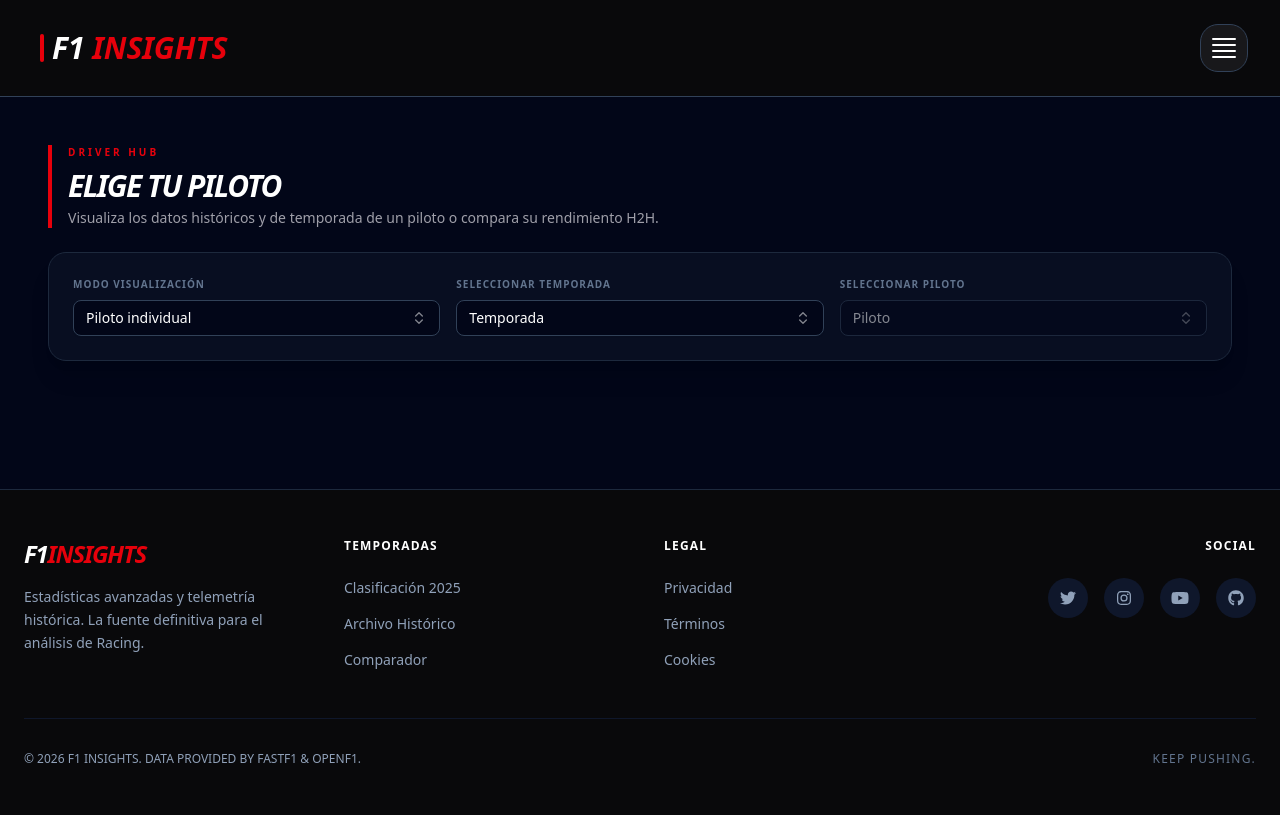
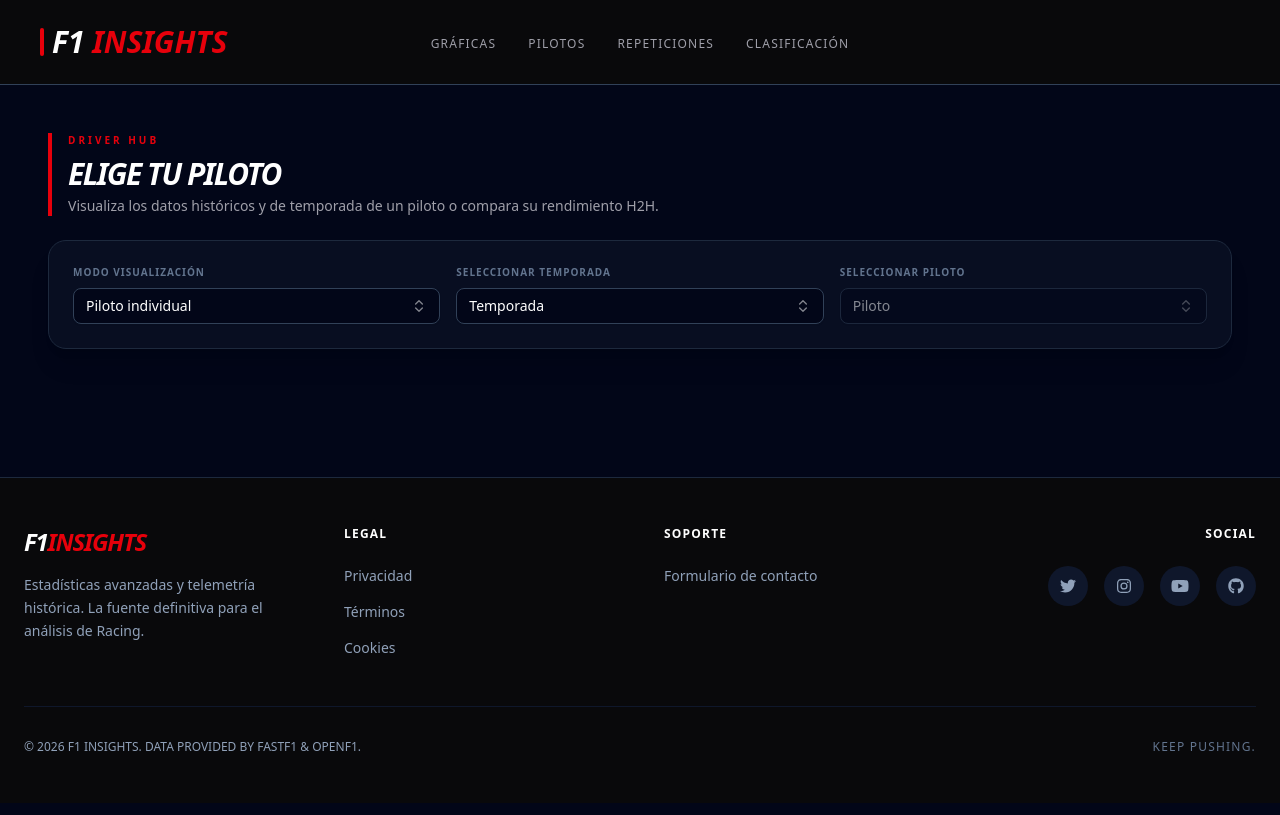
Before and after one commit to Alberto-jhen/f1-python, a React (Vite) app in the folder f1_project/frontend/f1-stats/: page /drivers in a window 1280 px wide. Built offline with nearby package versions, Linux system fonts and the light colour scheme; what @midudev/tailwind-animations, @sgratzl/chartjs-chart-boxplot would draw is missing.

Commit message:
Refactor: Header
Elimininated hamburger menu (mobile menu) and moved the pages links to the middle with renewed style.
Refactored and isolated the Links component.
Made changes in the Footer contact form now accesible from there.

```diff
--- a/f1_project/frontend/f1-stats/src/App.jsx
+++ b/f1_project/frontend/f1-stats/src/App.jsx
@@ -11,7 +11,7 @@ function App() {
     return (
         <Routes>
             <Route path="/" element={<Layout headerVariant="dynamic"> <Login /> </Layout>}/>
-            <Route path="/form" element={<Form />}/>
+            <Route path="/form" element={<Layout> <Form /> </Layout>}/>
             <Route path="/graphics" element={<Layout> <GraphicsDashboard /> </Layout>}/>
             <Route path="/drivers" element={<Layout> <Drivers /> </Layout>}/>
             <Route path="/replays" element={<Layout> <Replays /> </Layout>} />
--- a/f1_project/frontend/f1-stats/src/components/Layout/Footer.jsx
+++ b/f1_project/frontend/f1-stats/src/components/Layout/Footer.jsx
@@ -1,6 +1,7 @@
 import React from 'react';
 import { FontAwesomeIcon } from '@fortawesome/react-fontawesome';
 import { faTwitter, faInstagram, faYoutube, faGithub } from '@fortawesome/free-brands-svg-icons';
+import { Link } from 'react-router-dom';
 
 export const Footer = () => {
     return (
@@ -20,22 +21,21 @@ export const Footer = () => {
                         </p>
                     </div>
 
-                    {/* Links - Usamos un hover en Cyan o Amber para el contraste */}
-                    <div>
-                        <h4 className="text-white font-bold uppercase text-xs tracking-widest mb-6">Temporadas</h4>
-                        <ul className="space-y-4 text-sm">
-                            <li><a href="#" className="hover:text-cyan-400 transition-colors">Clasificación 2025</a></li>
-                            <li><a href="#" className="hover:text-cyan-400 transition-colors">Archivo Histórico</a></li>
-                            <li><a href="#" className="hover:text-cyan-400 transition-colors">Comparador</a></li>
-                        </ul>
-                    </div>
-
                     <div>
                         <h4 className="text-white font-bold uppercase text-xs tracking-widest mb-6">Legal</h4>
                         <ul className="space-y-4 text-sm">
                             <li><a href="#" className="hover:text-cyan-400 transition-colors">Privacidad</a></li>
                             <li><a href="#" className="hover:text-cyan-400 transition-colors">Términos</a></li>
                             <li><a href="#" className="hover:text-cyan-400 transition-colors">Cookies</a></li>
+                        </ul>
+                    </div>
+
+                    <div>
+                        <h4 className="text-white font-bold uppercase text-xs tracking-widest mb-6">Soporte</h4>
+                        <ul className="space-y-4 text-sm">
+                            <Link to="/form">
+                                <li><p className="hover:text-cyan-400 transition-colors">Formulario de contacto</p></li>
+                            </Link>
                         </ul>
                     </div>
 
--- a/f1_project/frontend/f1-stats/src/components/Layout/Header.jsx
+++ b/f1_project/frontend/f1-stats/src/components/Layout/Header.jsx
@@ -1,5 +1,6 @@
 import { useState, useEffect } from 'react';
-import basicIcons from '../../assets/basicIcons.svg';
+import { Link } from 'react-router-dom';
+import { Links } from './Links';
 
 export const Header = ({ variant = "solid" }) => {
     const [isScrolled, setIsScrolled] = useState(false);
@@ -22,103 +23,21 @@ export const Header = ({ variant = "solid" }) => {
             style={{ isolation: 'auto' }}
             className={`flex z-50 justify-between items-center px-8 transition-all duration-500 border-b ${headerStyles}`}
         >
-            <div className='flex flex-row items-center align-baseline'>
+            <div className='flex flex-row items-center align-baseline z-10'>
                 <div className='h-7 rounded-md w-1 bg-red-600 mx-2' />
                 <h1 className="text-red-600 font-black italic text-3xl select-none">
-                    <span className='text-white'>F1</span> INSIGHTS
+                    <Link to="/">
+                        <span className='text-white'>F1</span> INSIGHTS
+                    </Link>
                 </h1>
             </div>
 
-            <div className="hover:opacity-90 transition-opacity">
-                <MobileMenu />
+            <nav className="absolute left-1/2 transform -translate-x-1/2 hidden md:block">
+                <Links />
+            </nav>
+
+            <div className="w-30 z-10">
             </div>
         </header>
     );
 };
-
-export const MobileMenu = () => {
-    const [isOpen, setIsOpen] = useState(false);
-    const toggle = () => setIsOpen(!isOpen);
-
-    useEffect(() => {
-        if (isOpen) {
-            document.body.style.overflow = 'hidden';
-        } else {
-            document.body.style.overflow = 'unset';
-        }
-    }, [isOpen]);
-
-    return (
-        <>
-            <div className='h-12 w-12 bg-zinc-900 rounded-2xl border border-slate-700 flex items-center justify-center hover:scale-110 transition-transform active:scale-95'>
-                <button onClick={toggle} className="w-full h-full flex items-center justify-center cursor-pointer">
-                    <img src={basicIcons} alt="Abrir menú" className="w-8 h-8" style={{ filter: 'brightness(0) invert(1)' }} />
-                </button>
-            </div>
-
-            <div
-                className={`fixed inset-0 bg-black/70 backdrop-blur-sm transition-opacity duration-300 ${
-                    isOpen ? 'opacity-100 z-9998' : 'opacity-0 pointer-events-none'}`}
-                onClick={toggle}
-            />
-
-            <aside
-                className={`fixed top-0 right-0 h-screen w-full sm:w-80 bg-slate-900 border-l border-slate-800 p-10 transform transition-transform duration-500 ease-in-out ${
-                    isOpen ? 'translate-x-0 z-9999' : 'translate-x-full z-9999'}`}
-            >
-                <div className="flex justify-end mb-12">
-                    <button onClick={toggle} className="text-white hover:text-red-600 transition-colors text-2xl cursor-pointer">✕</button>
-                </div>
-
-                <nav className="flex flex-col gap-8">
-                    <h2 className="text-slate-500 text-xs font-bold uppercase tracking-[0.3em] mb-4">Navegación</h2>
-                    <Link />
-                </nav>
-            </aside>
-        </>
-    );
-};
-
-const Link = () => {
-    const aStyle = "text-white text-3xl font-black italic uppercase tracking-tighter group-hover:text-red-600 transition-all inline-block group-hover:translate-x-2"
-    return (
-        <ul className="flex flex-col gap-6">
-            <li className='group'>
-                <div className='flex flex-row gap-1 items-center align-baseline'>
-                    <div className='w-0 h-1 bg-red-600 rounded-md opacity-0 transition-all duration-500 ease-in-out group-hover:w-8 group-hover:opacity-100'></div>
-                    <a href="/" className={aStyle}>Inicio</a>
-                </div>
-            </li>
-            <li className='group'>
-                <div className='flex flex-row gap-1 items-center align-baseline'>
-                    <div className='w-0 h-1 bg-red-600 rounded-md opacity-0 transition-all duration-500 ease-in-out group-hover:w-8 group-hover:opacity-100'></div>
-                    <a href="/form" className={aStyle}>Contacto</a>
-                </div>
-            </li>
-            <li className='group'>
-                <div className='flex flex-row gap-1 items-center align-baseline'>
-                    <div className='w-0 h-1 bg-red-600 rounded-md opacity-0 transition-all duration-500 ease-in-out group-hover:w-8 group-hover:opacity-100'></div>
-                    <a href="/graphics" className={aStyle}>Gráficas</a>
-                </div>
-            </li>
-            <li className='group'>
-                <div className='flex flex-row gap-1 items-center align-baseline'>
-                    <div className='w-0 h-1 bg-red-600 rounded-md opacity-0 transition-all duration-500 ease-in-out group-hover:w-8 group-hover:opacity-100'></div>
-                    <a href="/drivers" className={aStyle}>Pilotos</a>
-                </div>
-            </li>
-            <li className='group'>
-                <div className='flex flex-row gap-1 items-center align-baseline'>
-                    <div className='w-0 h-1 bg-red-600 rounded-md opacity-0 transition-all duration-500 ease-in-out group-hover:w-8 group-hover:opacity-100'></div>
-                    <a href="/replays" className={aStyle}>Repeticiones</a>
-                </div>
-            </li>
-            <li className='group'>
-                <div className='flex flex-row gap-1 items-center align-baseline'>
-                    <div className='w-0 h-1 bg-red-600 rounded-md opacity-0 transition-all duration-500 ease-in-out group-hover:w-8 group-hover:opacity-100'></div>
-                    <a href="/leaderboard" className={aStyle}>Clasificación</a>
-                </div>
-            </li>
-        </ul>
-    )
-}
--- /dev/null
+++ b/f1_project/frontend/f1-stats/src/components/Layout/Links.jsx
@@ -0,0 +1,30 @@
+import { Link } from 'react-router-dom';
+
+export const Links = () => {
+    const linkStyle = "text-zinc-400 text-xs font-medium uppercase tracking-widest hover:text-white transition-colors duration-300 py-2";
+
+    return (
+        <ul className="flex flex-row gap-8 items-center">
+            <li>
+                <Link to="/graphics" className={linkStyle}>
+                    Gráficas
+                </Link>
+            </li>
+            <li>
+                <Link to="/drivers" className={linkStyle}>
+                    Pilotos
+                </Link>
+            </li>
+            <li>
+                <Link to="/replays" className={linkStyle}>
+                    Repeticiones
+                </Link>
+            </li>
+            <li>
+                <Link to="/leaderboard" className={linkStyle}>
+                    Clasificación
+                </Link>
+            </li>
+        </ul>
+    );
+};
--- a/f1_project/frontend/f1-stats/src/pages/Form.jsx
+++ b/f1_project/frontend/f1-stats/src/pages/Form.jsx
@@ -1,5 +1,4 @@
 import formBg from '../assets/form-bg.svg';
-import { MobileMenu } from '../components/Layout/Header.jsx'
 import { useState } from 'react'
 
 export const Form = () => {
@@ -15,9 +14,6 @@ export const Form = () => {
             </div>
 
             <main className="w-full lg:w-1/2 flex flex-col items-center justify-center p-8 sm:p-12">
-                <div className="absolute top-8 right-8 hover:opacity-90 transition-opacity">
-                    <MobileMenu />
-                </div>
                 <div className="w-full max-w-md">
                     <h3 className="text-white text-3xl font-bold mb-2">Envía un mensaje</h3>
                     <p className="text-slate-400 mb-8">¿Tienes alguna consulta sobre el proyecto o relacionado? <br/>Escríbeme.</p>
```
